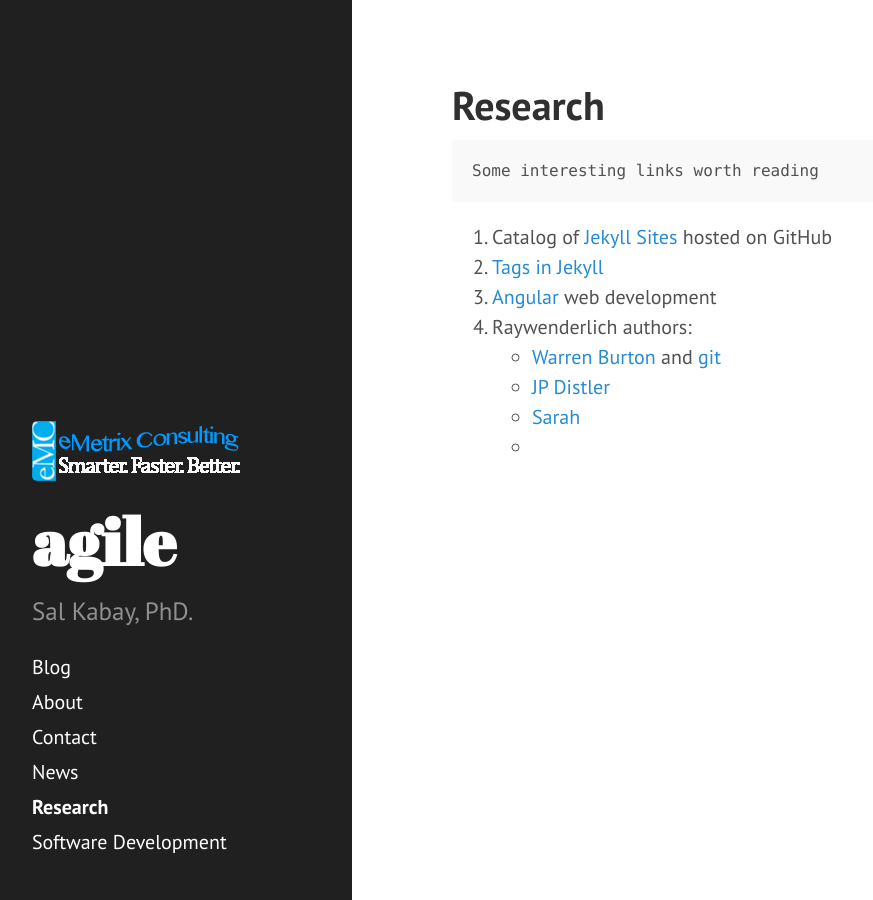
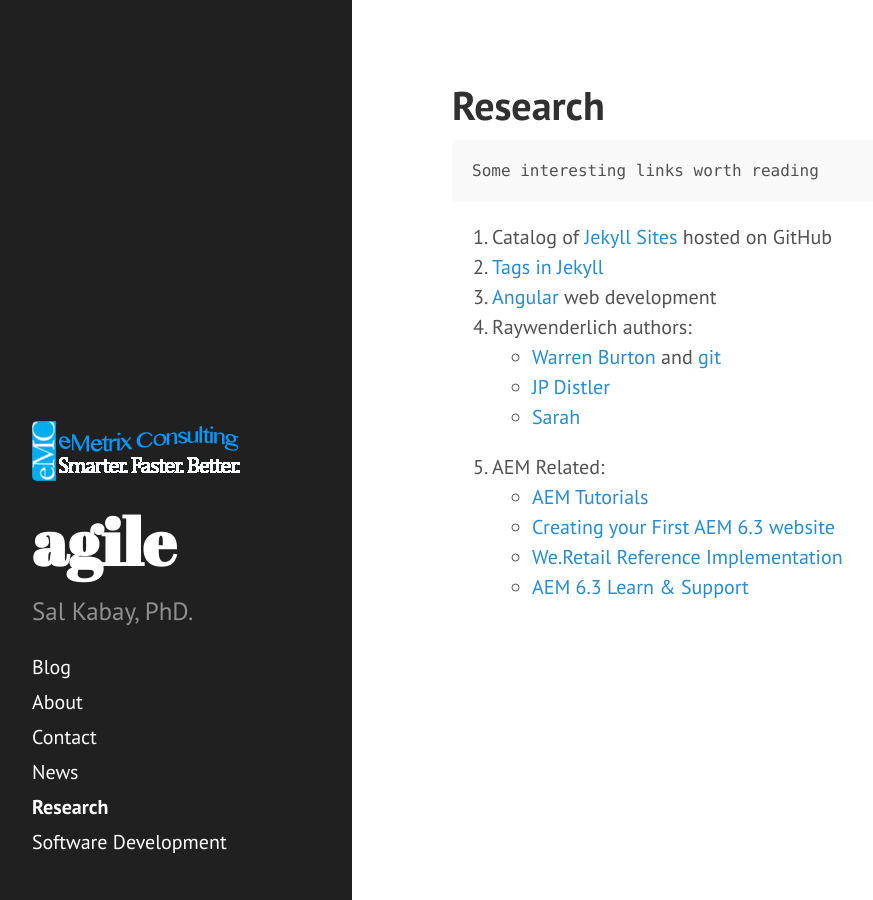
Before and after one commit to salska/salska.github.io, a Jekyll site: the page built from research.md, in a window 1280 px wide. Shown: the whole page, without its empty margins (8-881 px from the left). Built offline with Jekyll 4.4.1, drawn with Linux system fonts in a browser that asks for light colours.

Commit message:
AEM bookmark

```diff
--- a/research.md
+++ b/research.md
@@ -14,4 +14,8 @@ Some interesting links worth reading
 	* [Warren Burton](http://troutdev.blogspot.co.uk/?view=classic) and [git](https://github.com/warrenburton)
 	* [JP Distler](https://www.raywenderlich.com/u/pierredrks)
 	* [Sarah](https://www.raywenderlich.com/u/sarah)
-	*
+5. AEM Related:
+   * [AEM Tutorials](http://www.aemcq5tutorials.com/interview-questions/tricky-cq5-interview-questions-for-beginners/)
+	* [Creating your First AEM 6.3 website](https://helpx.adobe.com/experience-manager/using/first_aem63_website.html)
+	* [We.Retail Reference Implementation](https://helpx.adobe.com/experience-manager/6-3/sites/developing/using/we-retail.html)
+	* [AEM 6.3 Learn & Support](https://helpx.adobe.com/support/experience-manager/6-3.html)
```
